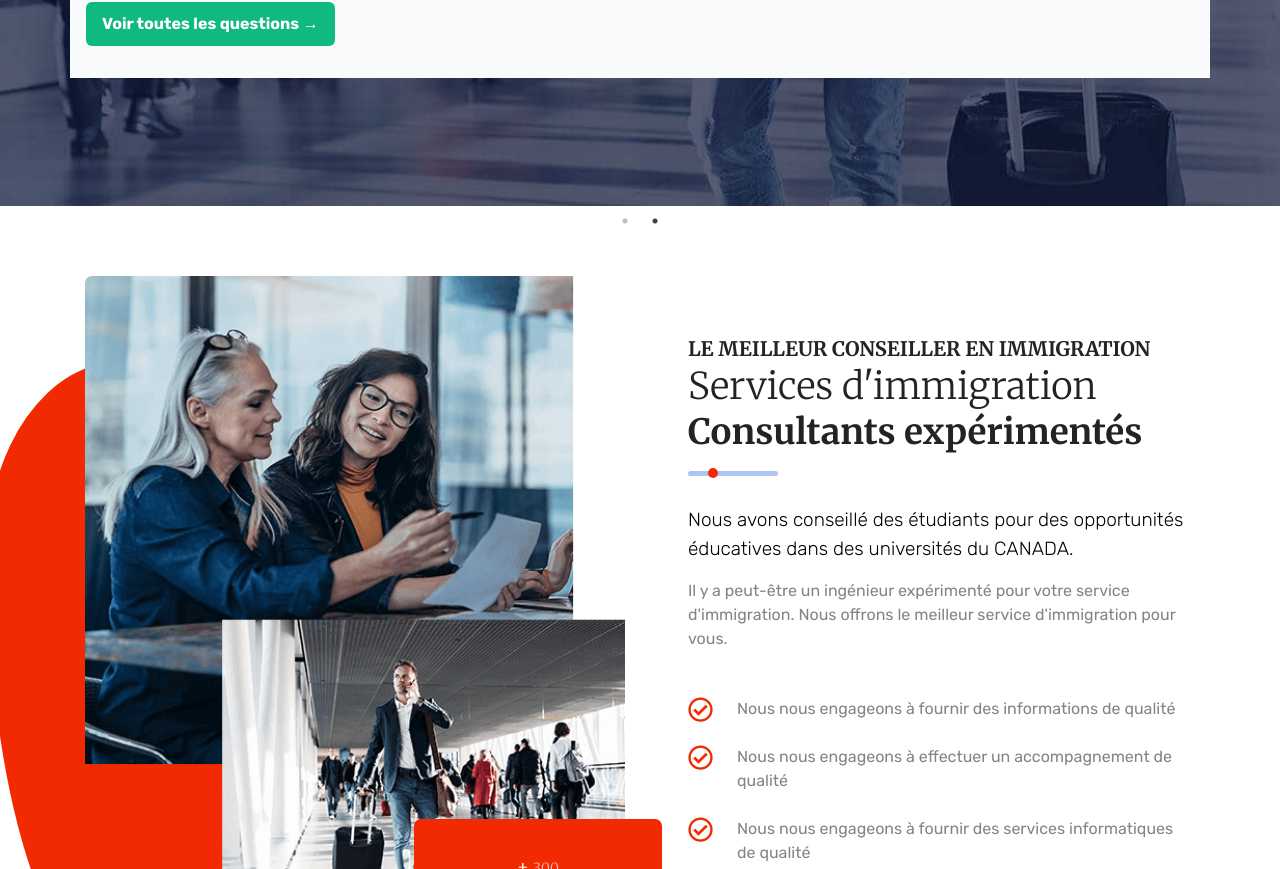
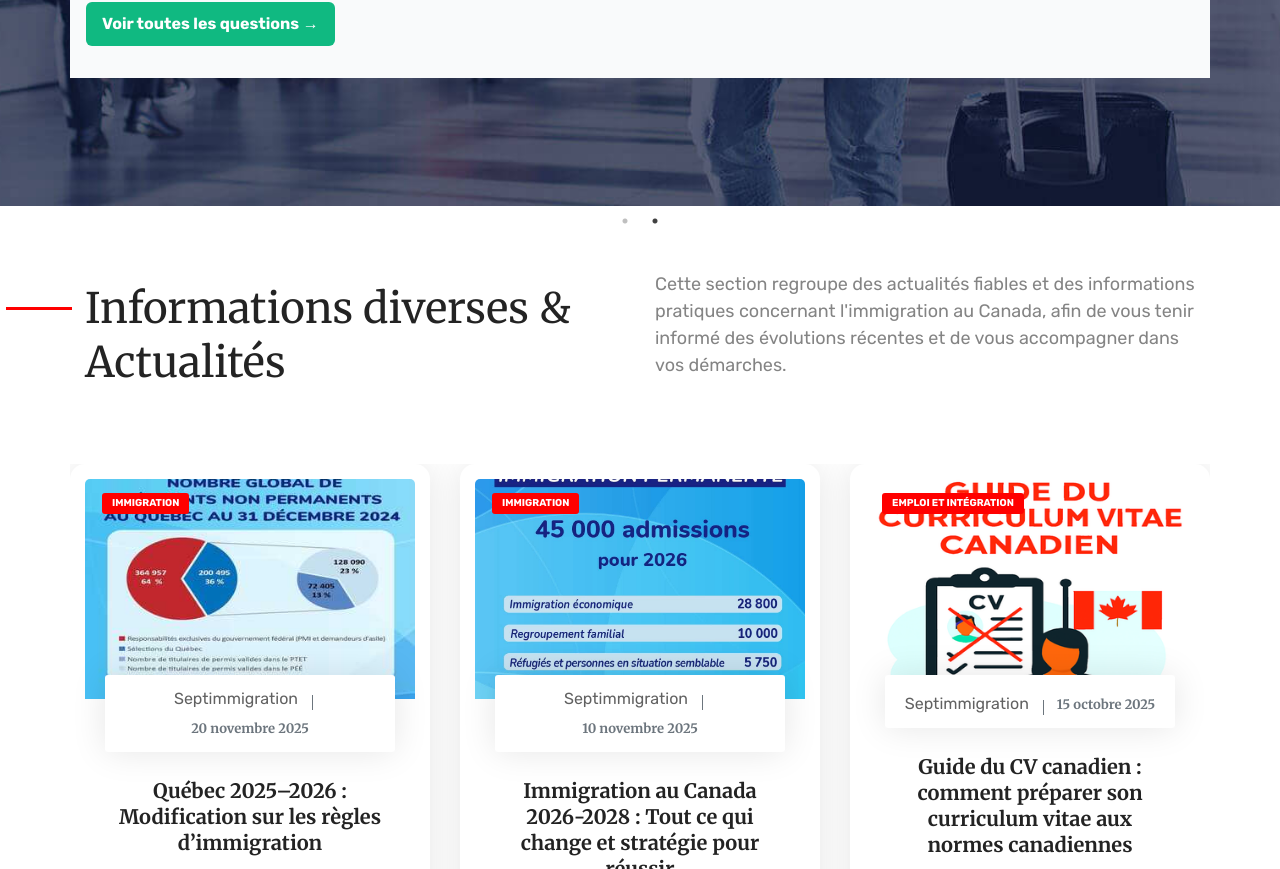
Before and after one commit to Abdoul-lab/rv-7immig, a React (Vite) app: page / in a window 1280 px wide. Shown: the part 791-1660 px from the top of the page. Built offline with nearby package versions, Linux system fonts and the light colour scheme.

Commit message:
blogsection sur accueil remonter

```diff
--- a/src/pages/Home.jsx
+++ b/src/pages/Home.jsx
@@ -14,6 +14,7 @@ export default function Home() {
   return (
     <>
       <HeroCarousel />
+      <BlogSection2 />
       {/* <FeatureSection /> */}
       <AboutSection />
       <VisaServiceSection />
@@ -22,7 +23,6 @@ export default function Home() {
       <ExperienceSection />
       {/* <VisaAssessmentSection /> */}
       {/* <WhyChooseUs /> */}
-      <BlogSection2 />
       {/* <BrandCarousel /> */}
     </>
   );
```
